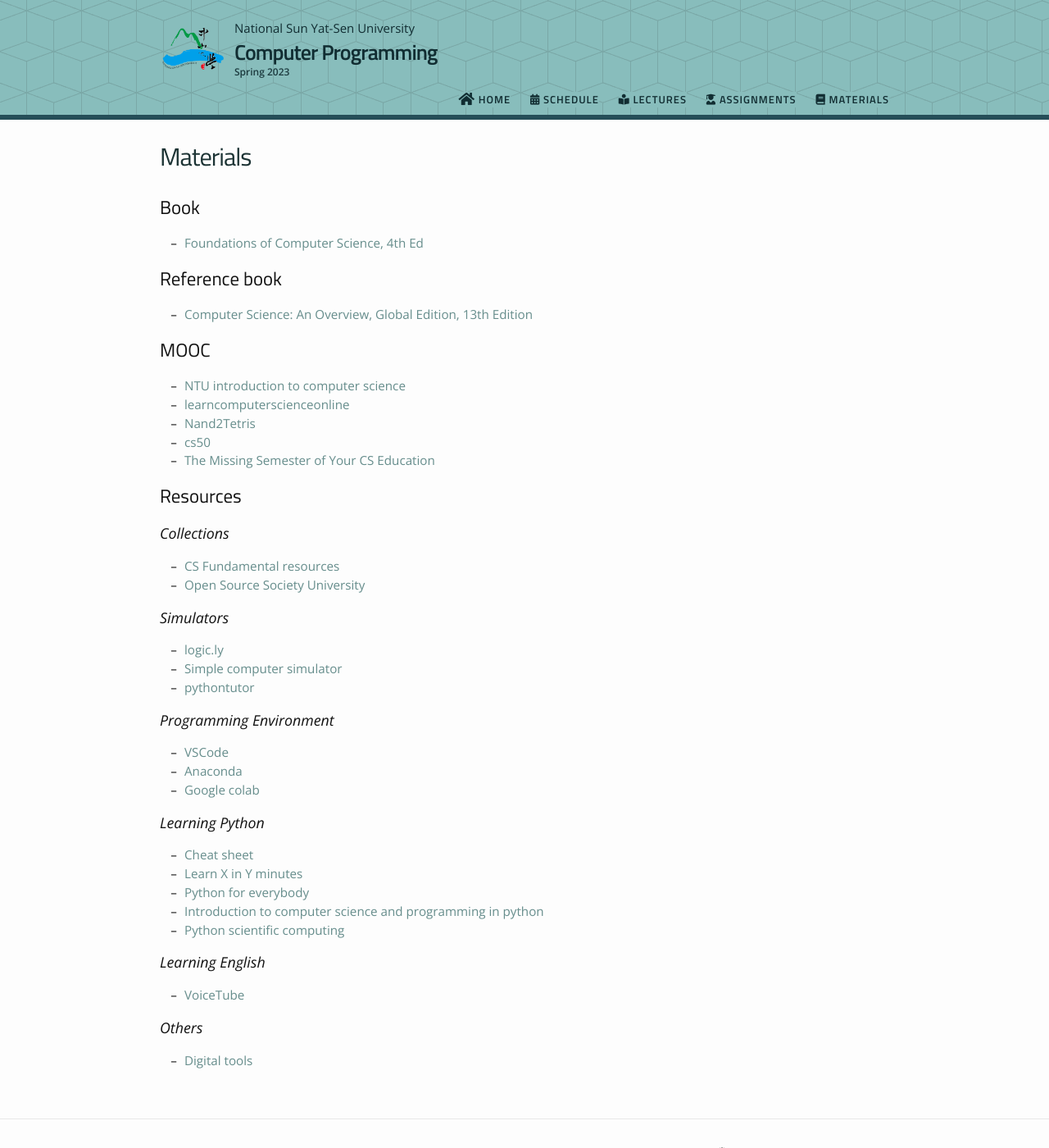
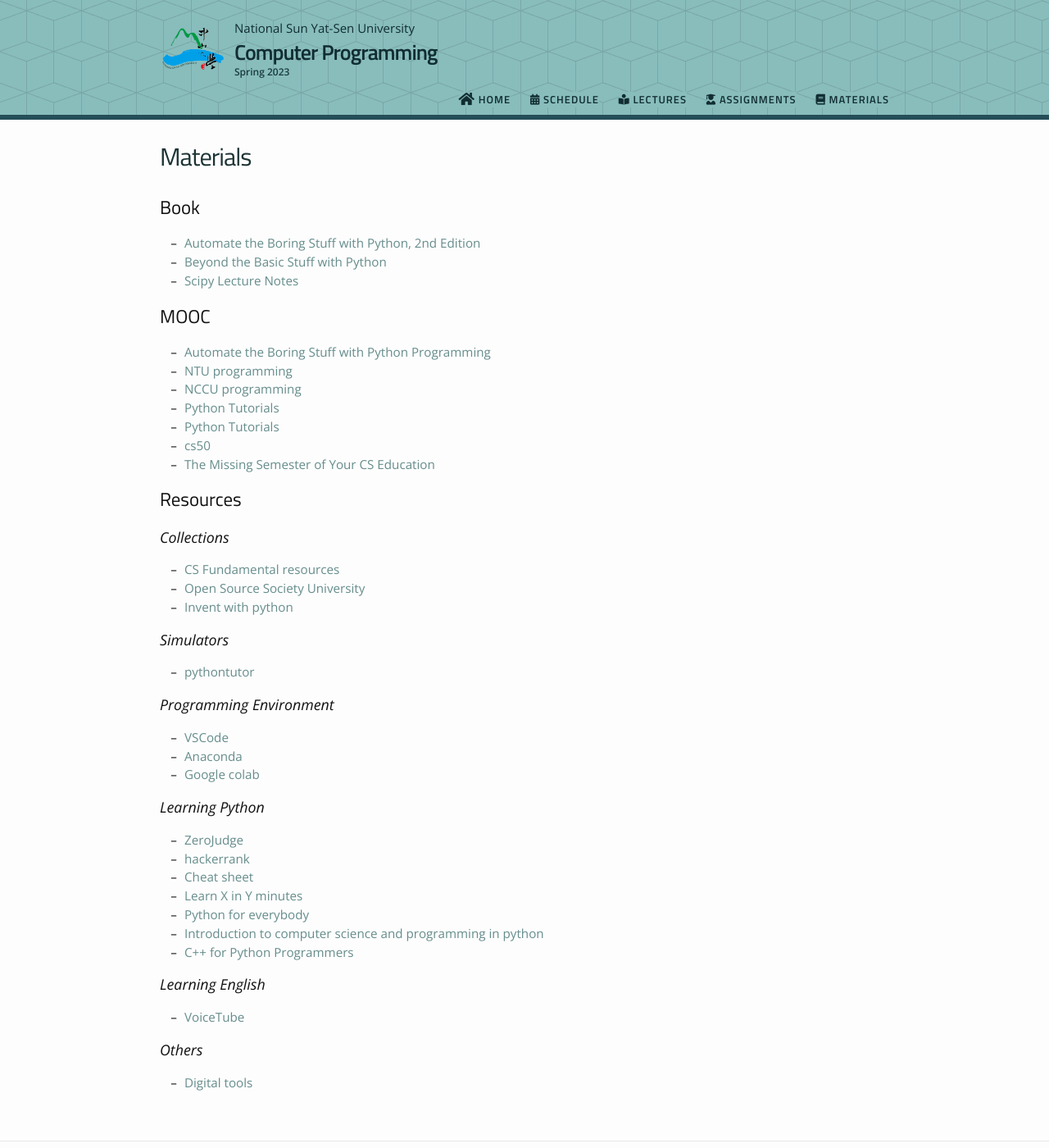
Before and after one commit to phonchi/nsysu-math106A-2023, a Jekyll site: the page built from materials.md, in a window 1280 px wide and 1400 px high. Shown: the whole window at 82% size. Built offline with Jekyll 4.4.1, drawn with Linux system fonts in a browser that asks for light colours; nearby versions of some CDN libraries.

Commit message:
Update materials.md

```diff
--- a/materials.md
+++ b/materials.md
@@ -7,15 +7,17 @@ permalink: /materials/
 <!---{% include image.html url="/_images/cover2.jpg" width=175 align="right" %}--->
 
 ## Book
-* [Foundations of Computer Science, 4th Ed](https://www.cengageasia.com/TitleDetails/isbn/9781473751040)
+* [Automate the Boring Stuff with Python, 2nd Edition](https://automatetheboringstuff.com/#toc)
+* [Beyond the Basic Stuff with Python](https://inventwithpython.com/beyond/)
+* [Scipy Lecture Notes](https://scipy-lectures.org/)
 
-## Reference book
-* [Computer Science: An Overview, Global Edition, 13th Edition](https://www.pearsonelt.ch/HigherEducation/ComputerScience/IntroductoryComputerScience/EAN/9781292263427/Computer-Science-An-Overview-Global-Edition)
 
 ## MOOC
-* [NTU introduction to computer science](http://ocw.aca.ntu.edu.tw/ntu-ocw/ocw/cou/101S210)
-* [learncomputerscienceonline](https://www.learncomputerscienceonline.com/)
-* [Nand2Tetris](https://www.nand2tetris.org/)
+* [Automate the Boring Stuff with Python Programming](https://www.udemy.com/course/automate/)
+* [NTU programming](http://ocw.aca.ntu.edu.tw/ntu-ocw/ocw/cou/106S103/1)
+* [NCCU programming](https://ctld.video.nccu.edu.tw/km/1399)
+* [Python Tutorials](https://www.youtube.com/playlist?list=PL-osiE80TeTt2d9bfVyTiXJA-UTHn6WwU)
+* [Python Tutorials](https://www.youtube.com/watch?v=wqRlKVRUV_k)
 * [cs50](https://cs50.harvard.edu/x/2022/)
 * [The Missing Semester of Your CS Education](https://missing.csail.mit.edu/)
 
@@ -23,10 +25,9 @@ permalink: /materials/
 ### Collections
 * [CS Fundamental resources](https://github.com/tagnja/resources-of-learning/blob/master/%23cs-foundations.md)
 * [Open Source Society University](https://github.com/ossu/computer-science#intro-cs)
+* [Invent with python](https://inventwithpython.com/)
 
 ### Simulators
-* [logic.ly](https://logic.ly/)
-* [Simple computer simulator](https://www.101computing.net/lmc-simulator/)
 * [pythontutor](https://pythontutor.com/)
 
 ### Programming Environment
@@ -35,11 +36,13 @@ permalink: /materials/
 * [Google colab](https://colab.research.google.com/notebooks/intro.ipynb#recent=true)
 
 ### Learning Python
+* [ZeroJudge](https://zerojudge.tw/)
+* [hackerrank](https://www.hackerrank.com/domains/python)
 * [Cheat sheet](https://github.com/ehmatthes/pcc_2e/blob/master/cheat_sheets/beginners_python_cheat_sheet_pcc_all.pdf)
 * [Learn X in Y minutes](https://learnxinyminutes.com/docs/python/)
 * [Python for everybody](https://www.py4e.com/)
 * [Introduction to computer science and programming in python](https://ocw.mit.edu/courses/6-0001-introduction-to-computer-science-and-programming-in-python-fall-2016/)
-* [Python scientific computing](https://scipy-lectures.org/)
+* [C++ for Python Programmers](https://cs.berea.edu//cpp4python/index.html)
 
 ### Learning English
 * [VoiceTube](https://tw.voicetube.com/)
```
